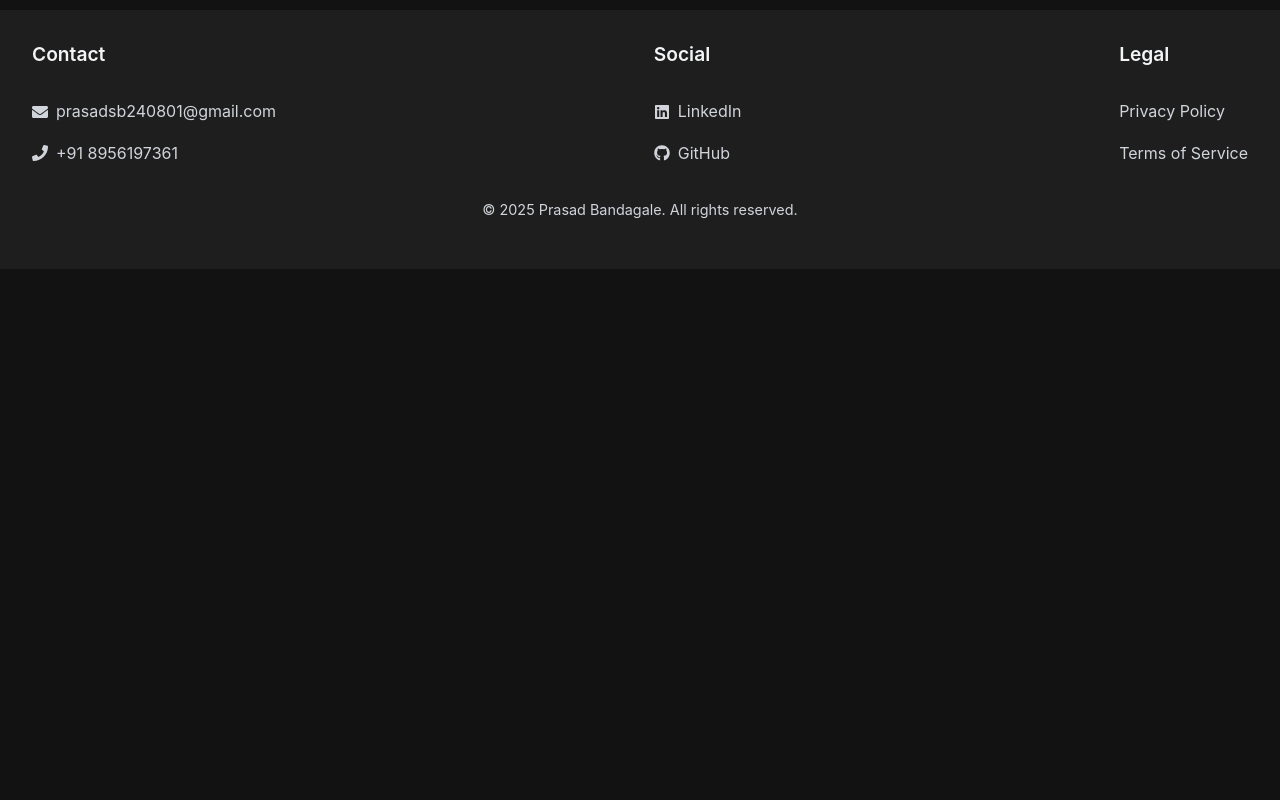
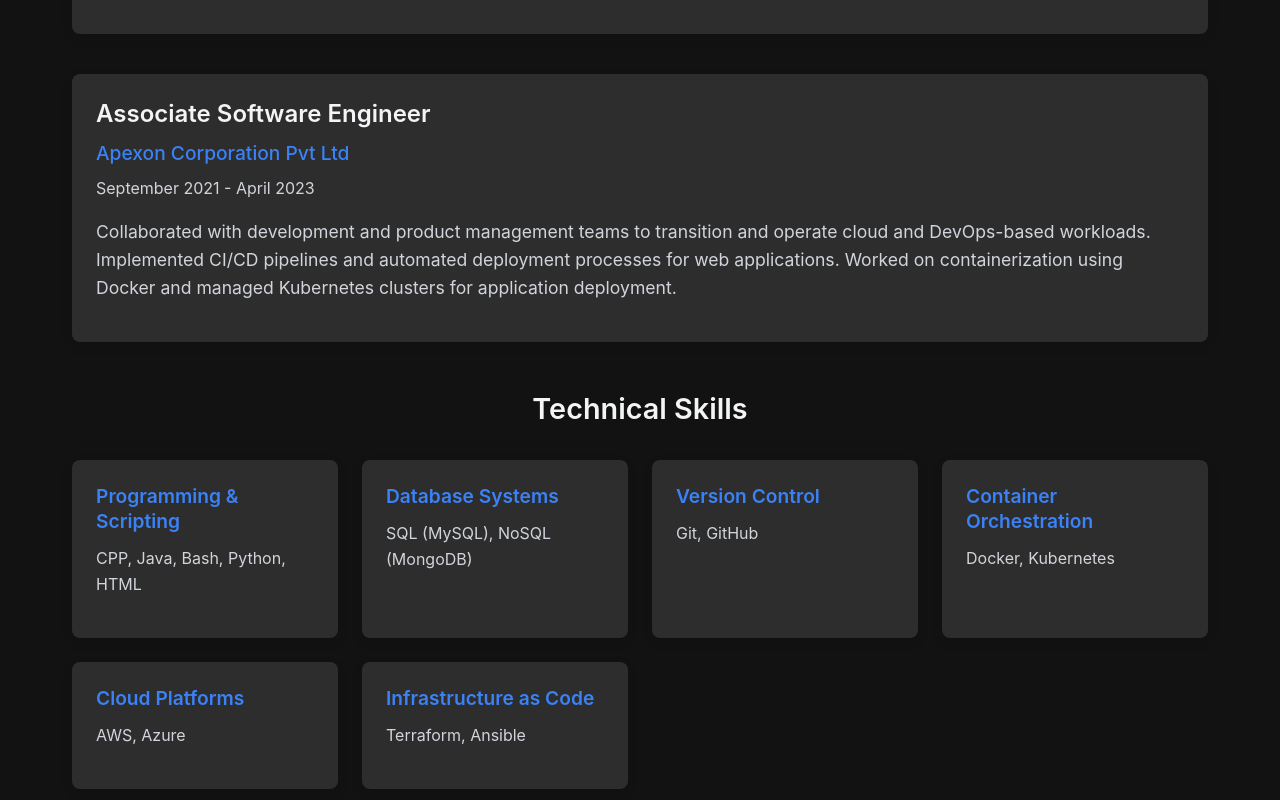
Before and after one commit to Tejalkale13/portfolio_v2, a React (Create React App) app: page / in a window 1280 px wide. Shown: the part 2180-2980 px from the top of the page. Before the commit the page ends 2449 px from the top, so only its background shows below. Built offline with nearby package versions, Linux system fonts and the light colour scheme.

Commit message:
Update About.js

```diff
--- a/src/components/home/About.js
+++ b/src/components/home/About.js
@@ -12,18 +12,63 @@
       >
         <Title>About Me</Title>
         <Description>
-          I am a motivated Cloud and DevOps professional with a strong foundation in cloud computing and DevOps technologies. I am committed to designing scalable infrastructures and driving innovation through continuous learning and cutting-edge technological solutions.
+          I am a motivated DevOps Engineer with a strong foundation in cloud computing and DevOps technologies.
+          I have experience in AWS, Azure, Docker, Kubernetes, and CI/CD pipelines. I am committed to designing
+          scalable infrastructures and driving innovation through continuous learning and cutting-edge technological solutions.
         </Description>
+
         <ExperienceList>
           <ExperienceItem>
             <ExperienceTitle>DevOps Engineer Intern</ExperienceTitle>
             <ExperienceCompany>Expert Cloud Consulting</ExperienceCompany>
             <ExperiencePeriod>2024 - Present</ExperiencePeriod>
             <ExperienceDescription>
-              Conducted a comprehensive assessment of client workloads on AWS to evaluate compatibility, performance, and cost implications before migration. Successfully migrated virtual machines from AWS to Azure using Azure Migration Service, ensuring minimal downtime and data integrity.
+              Conducted a comprehensive assessment of client workloads on AWS to evaluate compatibility, performance, and cost implications before migration.
+              Successfully migrated virtual machines from AWS to Azure using Azure Migration Service, ensuring minimal downtime and data integrity.
+            </ExperienceDescription>
+          </ExperienceItem>
+
+          <ExperienceItem>
+            <ExperienceTitle>Associate Software Engineer</ExperienceTitle>
+            <ExperienceCompany>Apexon Corporation Pvt Ltd</ExperienceCompany>
+            <ExperiencePeriod>September 2021 - April 2023</ExperiencePeriod>
+            <ExperienceDescription>
+              Collaborated with development and product management teams to transition and operate cloud and DevOps-based workloads.
+              Implemented CI/CD pipelines and automated deployment processes for web applications.
+              Worked on containerization using Docker and managed Kubernetes clusters for application deployment.
             </ExperienceDescription>
           </ExperienceItem>
         </ExperienceList>
+
+        <SkillsSection>
+          <SkillsTitle>Technical Skills</SkillsTitle>
+          <SkillsGrid>
+            <SkillCategory>
+              <SkillCategoryTitle>Programming &amp; Scripting</SkillCategoryTitle>
+              <SkillList>CPP, Java, Bash, Python, HTML</SkillList>
+            </SkillCategory>
+            <SkillCategory>
+              <SkillCategoryTitle>Database Systems</SkillCategoryTitle>
+              <SkillList>SQL (MySQL), NoSQL (MongoDB)</SkillList>
+            </SkillCategory>
+            <SkillCategory>
+              <SkillCategoryTitle>Version Control</SkillCategoryTitle>
+              <SkillList>Git, GitHub</SkillList>
+            </SkillCategory>
+            <SkillCategory>
+              <SkillCategoryTitle>Container Orchestration</SkillCategoryTitle>
+              <SkillList>Docker, Kubernetes</SkillList>
+            </SkillCategory>
+            <SkillCategory>
+              <SkillCategoryTitle>Cloud Platforms</SkillCategoryTitle>
+              <SkillList>AWS, Azure</SkillList>
+            </SkillCategory>
+            <SkillCategory>
+              <SkillCategoryTitle>Infrastructure as Code</SkillCategoryTitle>
+              <SkillList>Terraform, Ansible</SkillList>
+            </SkillCategory>
+          </SkillsGrid>
+        </SkillsSection>
       </motion.div>
     </AboutContainer>
   );
@@ -32,6 +77,8 @@
 const AboutContainer = styled.div`
   padding: 5rem 2rem;
   background-color: ${({ theme }) => theme.background};
+  max-width: 1200px;
+  margin: 0 auto;
 `;
 
 const Title = styled.h2`
@@ -45,16 +92,31 @@
   font-size: 1.1rem;
   color: ${({ theme }) => theme.textSecondary};
   text-align: center;
-  margin-bottom: 2rem;
+  margin-bottom: 3rem;
+  max-width: 800px;
+  margin-left: auto;
+  margin-right: auto;
+  line-height: 1.6;
 `;
 
 const ExperienceList = styled.ul`
   list-style-type: none;
   padding: 0;
+  margin-bottom: 3rem;
 `;
 
 const ExperienceItem = styled.li`
-  margin-bottom: 2rem;
+  margin-bottom: 2.5rem;
+  padding: 1.5rem;
+  background-color: ${({ theme }) => theme.cardBackground};
+  border-radius: 8px;
+  box-shadow: 0 4px 12px rgba(0, 0, 0, 0.1);
+  transition: all 0.3s ease;
+
+  &:hover {
+    transform: translateY(-5px);
+    box-shadow: 0 8px 20px rgba(0, 0, 0, 0.15);
+  }
 `;
 
 const ExperienceTitle = styled.h3`
@@ -65,8 +127,9 @@
 
 const ExperienceCompany = styled.p`
   font-size: 1.2rem;
-  color: ${({ theme }) => theme.textSecondary};
+  color: ${({ theme }) => theme.primary};
   margin-bottom: 0.5rem;
+  font-weight: 500;
 `;
 
 const ExperiencePeriod = styled.p`
@@ -78,6 +141,49 @@
 const ExperienceDescription = styled.p`
   font-size: 1.1rem;
   color: ${({ theme }) => theme.textSecondary};
+  line-height: 1.6;
+`;
+
+const SkillsSection = styled.div`
+  margin-top: 3rem;
+`;
+
+const SkillsTitle = styled.h3`
+  font-size: 1.8rem;
+  color: ${({ theme }) => theme.text};
+  text-align: center;
+  margin-bottom: 2rem;
+`;
+
+const SkillsGrid = styled.div`
+  display: grid;
+  grid-template-columns: repeat(auto-fit, minmax(250px, 1fr));
+  gap: 1.5rem;
+`;
+
+const SkillCategory = styled.div`
+  padding: 1.5rem;
+  background-color: ${({ theme }) => theme.cardBackground};
+  border-radius: 8px;
+  box-shadow: 0 4px 12px rgba(0, 0, 0, 0.1);
+  transition: all 0.3s ease;
+
+  &:hover {
+    transform: translateY(-3px);
+    box-shadow: 0 6px 16px rgba(0, 0, 0, 0.15);
+  }
+`;
+
+const SkillCategoryTitle = styled.h4`
+  font-size: 1.2rem;
+  color: ${({ theme }) => theme.primary};
+  margin-bottom: 0.8rem;
+`;
+
+const SkillList = styled.p`
+  font-size: 1rem;
+  color: ${({ theme }) => theme.textSecondary};
+  line-height: 1.6;
 `;
 
 export default About;
```
